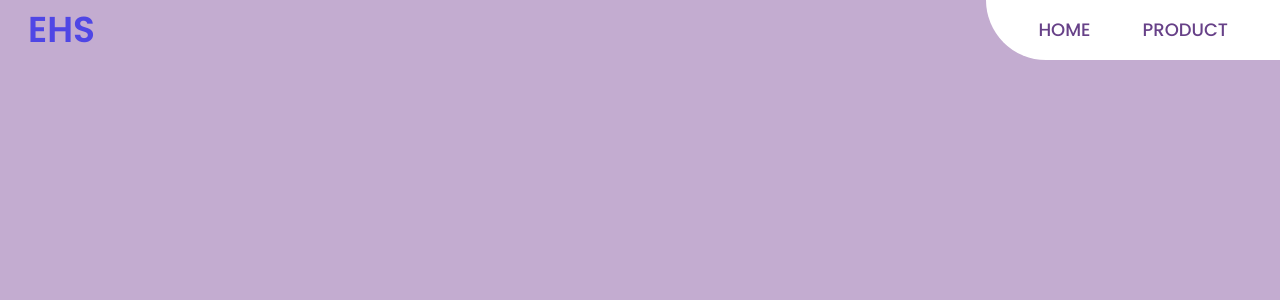
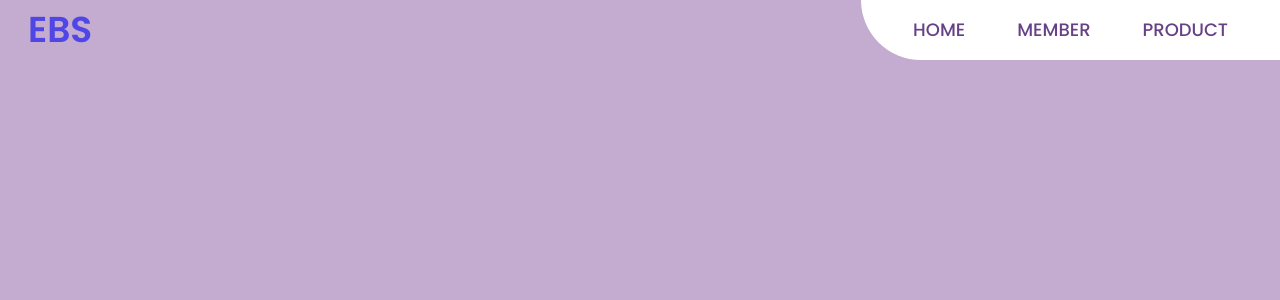
Before and after one commit to aisyakareninaa/TugasPraktikum_Chapter2_FE_Kelompok1, a React (Create React App) app: page /navbar in a window 1280 px wide. Shown: the top 300 px of the page. Built offline with nearby package versions, Linux system fonts and the light colour scheme; the HTML template or start-up script is replaced by a standard one.

Commit message:
Update Navbar.jsx

```diff
--- a/src/components/Navbar.jsx
+++ b/src/components/Navbar.jsx
@@ -6,6 +6,7 @@ const Navbar = () => {
   const [open, setOpen] = useState(false);
   const menuLinks = [
     { name: "HOME", link: "#home" },
+    { name: "MEMBER", link: "#member" },
     { name: "PRODUCT", link: "#product" },
   ];
   useEffect(() => {
@@ -23,7 +24,7 @@ const Navbar = () => {
       <div className="flex items-center justify-between">
         <div className="mx-7">
           <h4 className="flex items-center justify-start text-4xl uppercase font-bold">
-            <span className="text-indigo-600 text-4xl">EHS</span>
+            <span className="text-indigo-600 text-4xl">EBS</span>
           </h4>
         </div>
         <div
```
